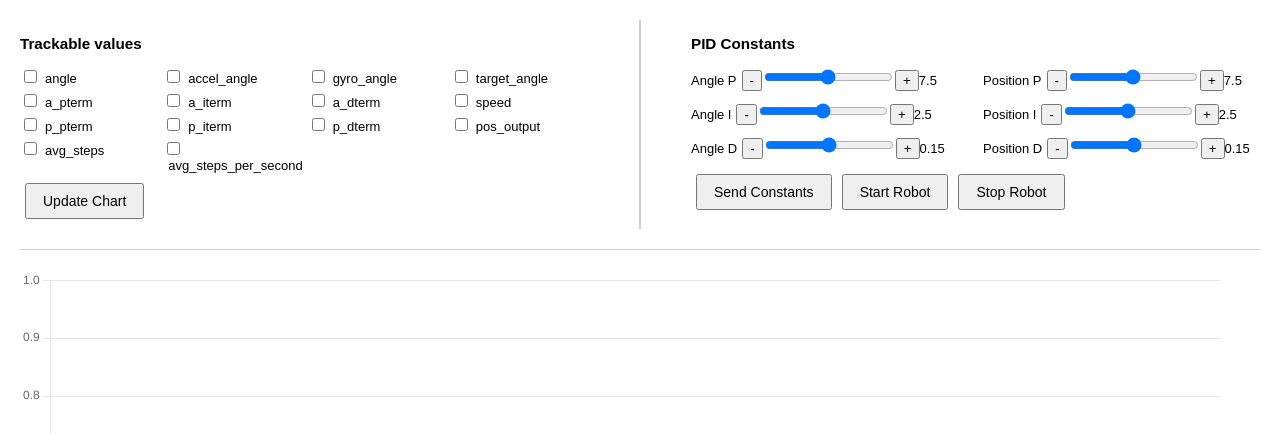
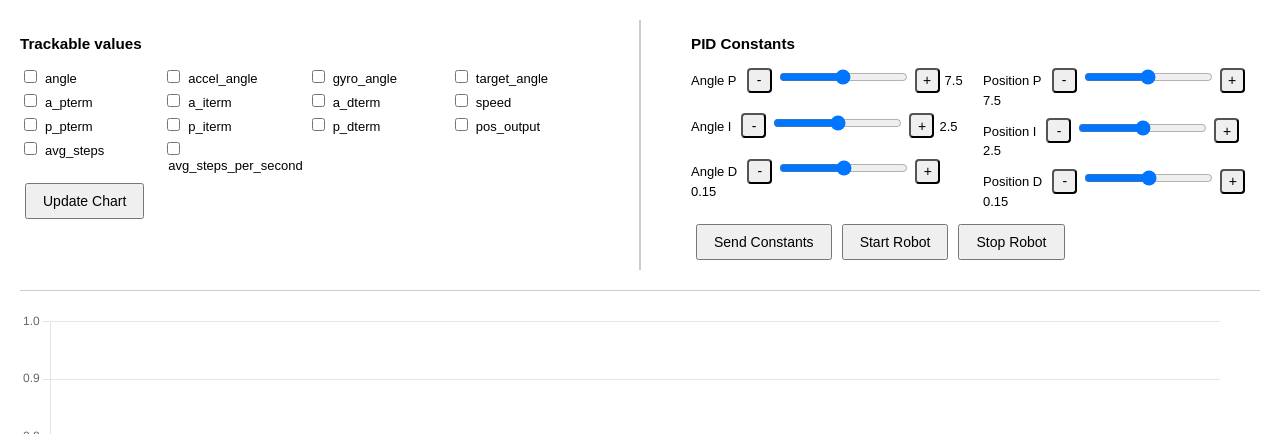
Before and after one commit to OrangeObst/Balancing_Robot, a Flask app: page / in a window 1280 px wide. Shown: the top 434 px of the page. Run offline with Flask 3, Linux system fonts and the light colour scheme.

Commit message:
Slider buttons are now the same size

```diff
--- a/src/network/templates/index.html
+++ b/src/network/templates/index.html
@@ -74,6 +74,15 @@
             display: flex;
             justify-content: baseline;
             align-items: baseline;
+        }
+
+        .btnAdj {
+            width: 25px;
+            height: 25px;
+            margin: 0px 5px;
+            border-radius: 4px;
+            font-size: 14px;
+            cursor: pointer;
         }
 
         .divider {
```
